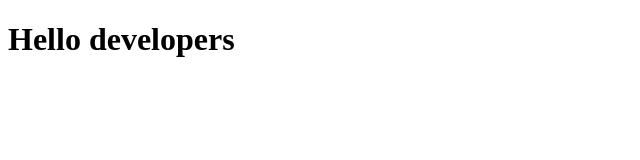
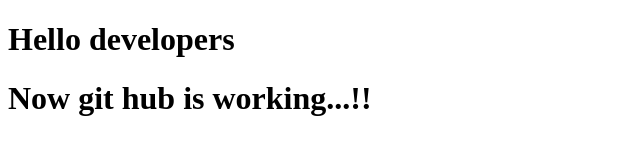
Before and after one commit to viignesh14/project, a plain HTML site: page index.html in a window 1280 px wide. Shown: the whole page, without its empty margins (0-640 px from the left). Drawn offline with Linux system fonts and the light colour scheme.

Commit message:
added new line

```diff
--- a/index.html
+++ b/index.html
@@ -7,5 +7,7 @@
 </head>
 <body>
     <h1>Hello developers</h1>
+
+    <h1>Now git hub is working...!!</h1>
 </body>
 </html>
```
